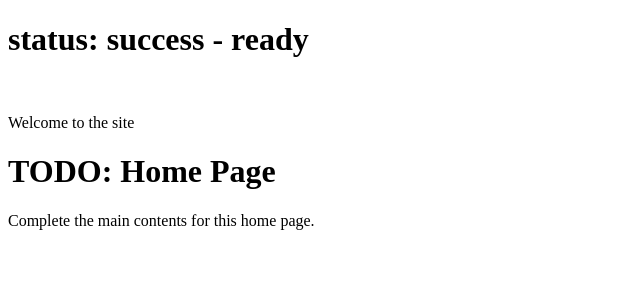
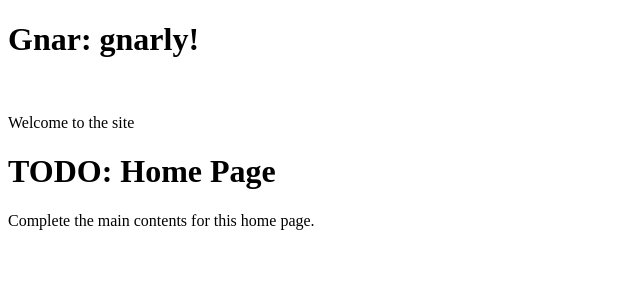
Before and after one commit to billy0402/react-learning-react, a React app: page / in a window 1280 px wide. Both pictures are taken after a click on the button "I agree". Shown: the top 300 px of the page, without its empty margins (0-640 px from the left). Built offline with nearby package versions, Linux system fonts and the light colour scheme; the HTML template or start-up script is replaced by a standard one.

Commit message:
feat(CH10): create Suspense style data resource

```diff
--- a/src/components/Status.tsx
+++ b/src/components/Status.tsx
@@ -1,10 +1,25 @@
 import React from 'react';
 
-const loadStatus = () => {
-  console.log('load status');
-  // throw new Promise((resolves) => setTimeout(resolves, 3000));
-  return 'success - ready';
+type Gnar = {
+  gnar: string;
 };
+
+const createResource = <T,>(promise: Promise<T>) => {
+  let response: T, error: Error;
+  promise.then((r) => (response = r)).catch((e) => (error = e));
+
+  return {
+    read(): T {
+      if (error) throw error;
+      if (response) return response;
+      throw promise;
+    },
+  };
+};
+
+const threeSecondsToGnar = new Promise<Gnar>((resolves) =>
+  setTimeout(() => resolves({ gnar: 'gnarly!' }), 3000),
+);
 
 // const safe = (fn: () => void) => {
 //   try {
@@ -18,9 +33,11 @@ const loadStatus = () => {
 //   }
 // };
 
+const resource = createResource<Gnar>(threeSecondsToGnar);
+
 const Status = () => {
-  const status = loadStatus();
-  return <h1>status: {status}</h1>;
+  const result = resource.read();
+  return <h1>Gnar: {result.gnar}</h1>;
 };
 
 export default Status;
```
